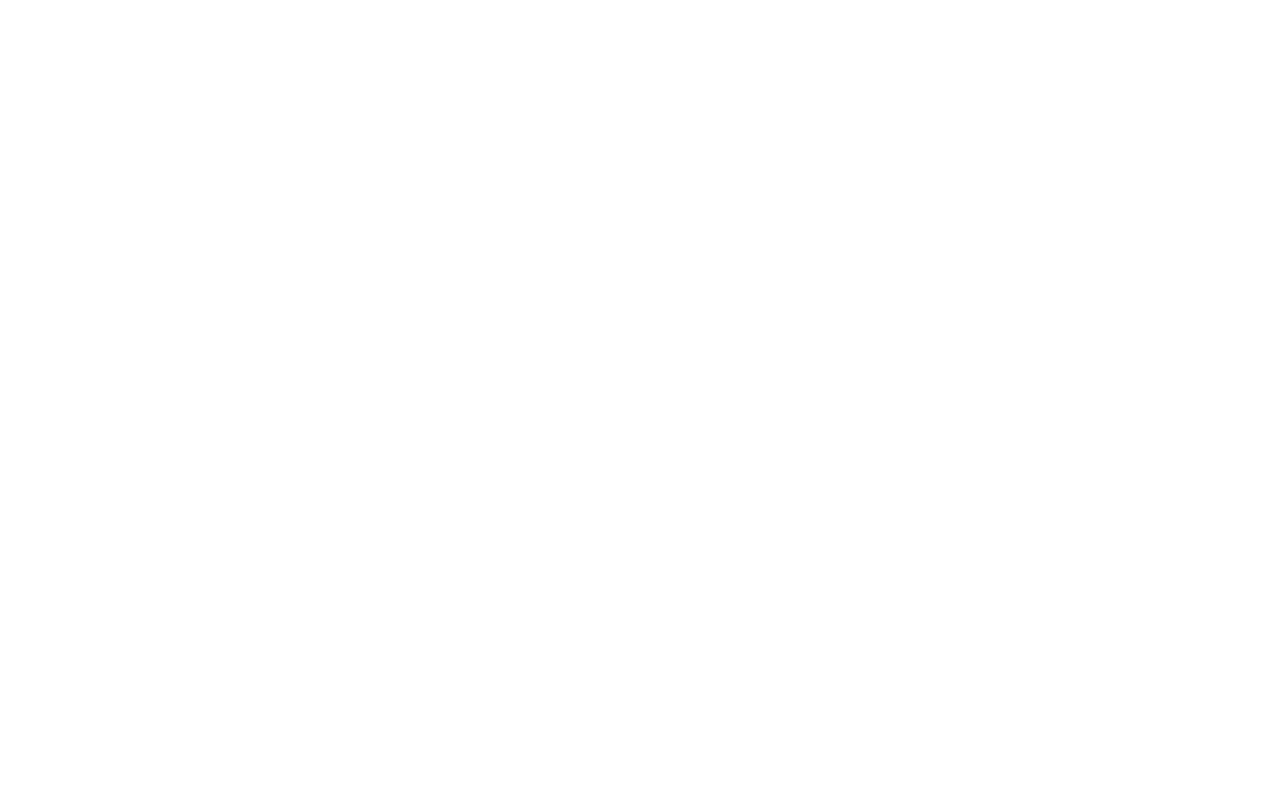
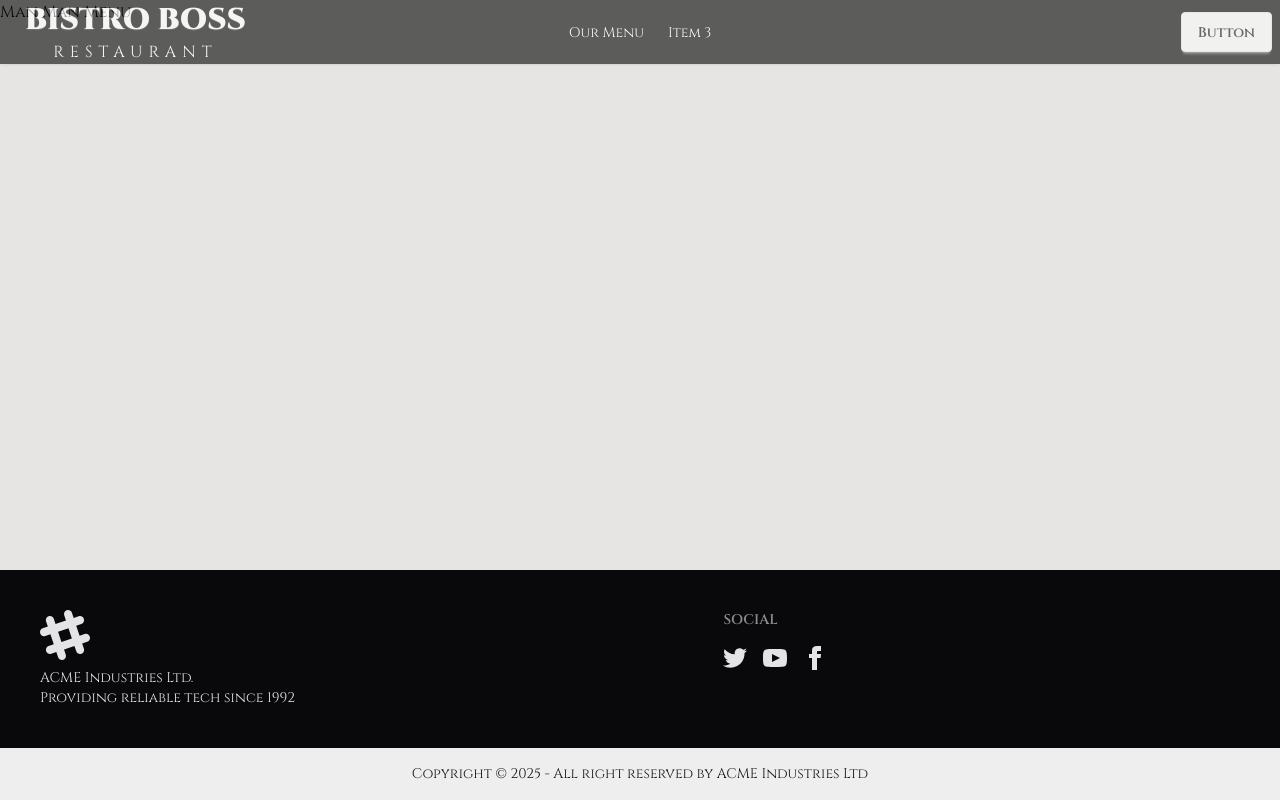
Before and after one commit to Suvobd100/bistro-boss-client, a React (Vite) app: page /menu in a window 1280 px wide. Before the commit this address had no page. Built offline with nearby package versions, Linux system fonts and the light colour scheme.

Commit message:
added helmet with useEffect menual

```diff
--- a/package.json
+++ b/package.json
@@ -16,6 +16,7 @@
     "axios": "^1.8.4",
     "react": "^19.0.0",
     "react-dom": "^19.0.0",
+    "react-helmet-async": "^2.0.5",
     "react-responsive-carousel": "^3.2.23",
     "react-router-dom": "^7.5.0",
     "swiper": "^11.2.6",
--- a/src/assets/Routes/AppRoute.jsx
+++ b/src/assets/Routes/AppRoute.jsx
@@ -1,22 +1,25 @@
-import { BrowserRouter, Route, Routes } from "react-router-dom"
+// import { BrowserRouter, Route, Routes } from "react-router-dom"
+import { Route, Routes } from "react-router-dom"
 import Main from "../Layout/Main"
 import Home from "../../pages/Home/Home/Home"
+import Menu from "../../pages/Menu/Menu/Menu"
 
 
 
 
 const AppRoute = () => {
   return (
-    <BrowserRouter>
+    // <BrowserRouter>
         <Routes>
             {/* Main Layout */}
             <Route path="/" element={<Main/>}>
                 <Route index element={<Home/>}/>
+                <Route path="menu" element={<Menu/>}/>
 
             </Route>
         </Routes>
 
-    </BrowserRouter>
+    // </BrowserRouter>
   )
 }
 
--- a/src/main.jsx
+++ b/src/main.jsx
@@ -1,9 +1,12 @@
 import { StrictMode } from "react";
 import { createRoot } from "react-dom/client";
 import "./index.css";
-import App from "./App.jsx";
+// import App from "./App.jsx";
 import AppRoute from "./assets/Routes/AppRoute.jsx";
 import { QueryClient, QueryClientProvider } from "@tanstack/react-query";
+
+import { HelmetProvider } from "react-helmet-async";
+import { BrowserRouter } from "react-router-dom";
 
 // Create a SINGLE instance of QueryClient
 const queryClient = new QueryClient({
@@ -14,10 +17,14 @@
 
 createRoot(document.getElementById("root")).render(
   <StrictMode>
-    <QueryClientProvider client={queryClient }>
-    <div className="max-w-screen-xl mx-auto">
-      <AppRoute />
-    </div>
-    </QueryClientProvider>
+    <HelmetProvider>
+      <QueryClientProvider client={queryClient}>
+        <BrowserRouter>
+        <div className="max-w-screen-xl mx-auto">
+          <AppRoute />
+        </div>
+        </BrowserRouter>
+      </QueryClientProvider>
+    </HelmetProvider>
   </StrictMode>
 );
--- a/src/pages/Home/Home/Home.jsx
+++ b/src/pages/Home/Home/Home.jsx
@@ -1,4 +1,4 @@
-import React from 'react'
+import React, { useEffect } from 'react'
 import Banner from '../Banner/Banner'
 import Category from './Category/Category'
 import PopularMenu from './PopularMenu/PopularMenu'
@@ -6,6 +6,9 @@
 import Testimonials from './Testimonials/Testimonials'
 
 const Home = () => {
+    useEffect(() => {
+            document.title = "Bistro Boss | Home"; // 🛠️ Force it manually
+          }, []);
   return (
     <div>
         <Banner/>
--- a/src/pages/Home/Home/Testimonials/Testimonials.jsx
+++ b/src/pages/Home/Home/Testimonials/Testimonials.jsx
@@ -54,7 +54,7 @@
             <div className=" flex flex-col items-center m-16">
               <Rating style={{ maxWidth: 250 }} value={review.rating} />
               {/* double qouts */}
-              <span className="w-20 font-extrabold transform rotate-[180deg] mt-2">
+              <span className="w-24 font-extrabold transform rotate-[180deg] mt-2">
                 <img src={doubleQuotes} alt="" />
               </span>
               {/* <span>
--- /dev/null
+++ b/src/pages/Menu/Menu/Menu.jsx
@@ -0,0 +1,21 @@
+import { useEffect } from "react";
+import { Helmet } from "react-helmet-async";
+
+const Menu = () => {
+    useEffect(() => {
+        document.title = "Bistro Boss |🍔 Menu Page"; // 🛠️ Force it manually
+      }, []);
+  return (
+    <div>
+      <Helmet>
+        <title>Hello World</title>
+        <meta name="description" content="Test Helmet description" />
+
+      </Helmet>
+
+      <h3>Man Man Menu</h3>
+    </div>
+  );
+};
+
+export default Menu;
--- /dev/null
+++ b/src/pages/Shared/Cover/Cover.jsx
@@ -0,0 +1,9 @@
+import React from 'react'
+
+const Cover = () => {
+  return (
+    <div>Cover</div>
+  )
+}
+
+export default Cover
--- a/src/pages/Shared/NavBar/NavBar.jsx
+++ b/src/pages/Shared/NavBar/NavBar.jsx
@@ -1,20 +1,12 @@
+import { Link } from "react-router-dom";
+
 const NavBar = () => {
   const navOptions = (
     <>
       <li>
-        <a>Item 1</a>
+        <Link to={"/menu"}>Our Menu</Link>
       </li>
-      <li>
-        <a>Parent</a>
-        <ul className="p-2">
-          {/* <li>
-            <a>Submenu 1</a>
-          </li>
-          <li>
-            <a>Submenu 2</a>
-          </li> */}
-        </ul>
-      </li>
+
       <li>
         <a>Item 3</a>
       </li>
@@ -43,7 +35,7 @@
           </div>
           <ul
             tabIndex={0}
-            className="menu menu-sm dropdown-content bg-base-100 rounded-box z-1 mt-3 w-52 p-2 shadow">
+            className="menu menu-sm dropdown-content bg-stone-500 rounded-box z-1 mt-3 w-52 p-2 shadow">
             {navOptions}
           </ul>
         </div>
```
Also changed, not shown: 1 other file (tests, documents, lock files or other folders).
